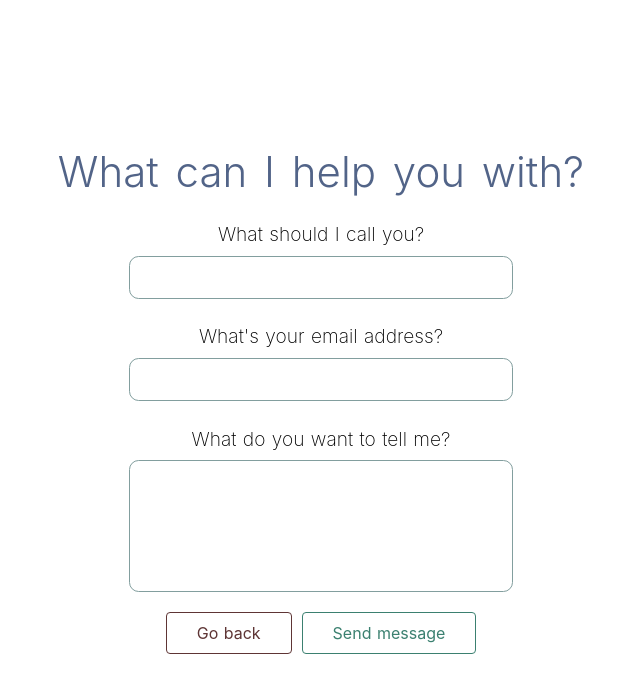
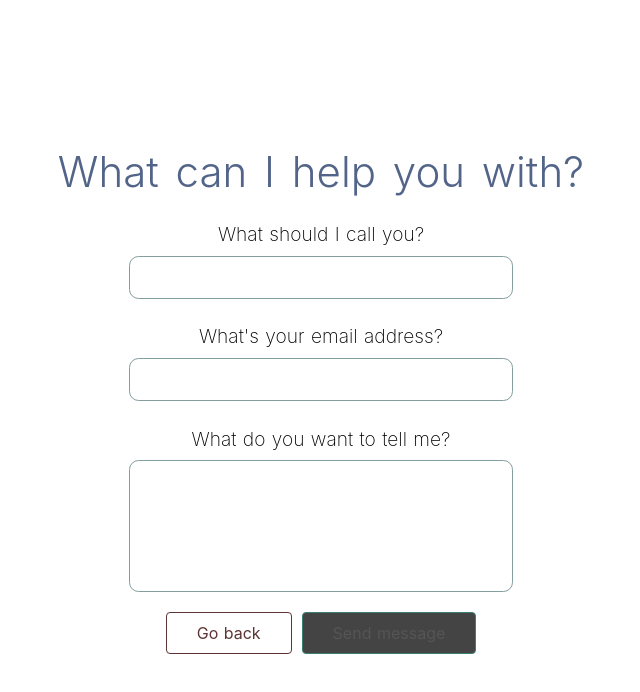
Before and after one commit to perlindstroem/portfolio, a Nuxt app: page /contact in a window 1280 px wide. Shown: the top 692 px of the page, without its empty margins (319-959 px from the left). Built offline with nearby package versions, Linux system fonts and the light colour scheme.

Commit message:
disable submit before form fill

```diff
--- a/components/TheButton.vue
+++ b/components/TheButton.vue
@@ -1,5 +1,5 @@
 <template>
-  <a :class="color" class="button">
+  <a :class="[color, disabledClass]" class="button">
     {{ text }}
   </a>
 </template>
@@ -15,6 +15,16 @@ export default {
       required: false,
       type: String,
       default: 'green'
+    },
+    disabled: {
+      required: false,
+      type: Boolean,
+      default: false
+    }
+  },
+  computed: {
+    disabledClass () {
+      return this.disabled === true ? 'disabled' : ''
     }
   }
 }
@@ -88,4 +98,16 @@ export default {
   color: #111;
   background-color: #c77f7f;
 }
+
+.disabled {
+  color: #555 !important;
+  background-color: #444 !important;
+  pointer-events: none;
+  cursor: default;
+}
+
+.disabled:hover {
+  color: #555 !important;
+  background-color: #444 !important;
+}
 </style>
--- a/pages/contact.vue
+++ b/pages/contact.vue
@@ -30,7 +30,7 @@
       <nuxt-link to="/">
         <the-button color="red" text="Go back" />
       </nuxt-link>
-      <the-button @click="send" text="Send message" />
+      <the-button @click="send" :disabled="disableSend" text="Send message" />
     </div>
     <div v-else>
       <h2 class="title">
@@ -60,7 +60,8 @@ export default {
     }
   },
   computed: {
-    theme () { return this.$store.getters.getTheme }
+    theme () { return this.$store.getters.getTheme },
+    disableSend () { return !(this.name.length > 0 && this.email.length > 0 && this.message.length > 0) }
   },
   methods: {
     async send () {
```
